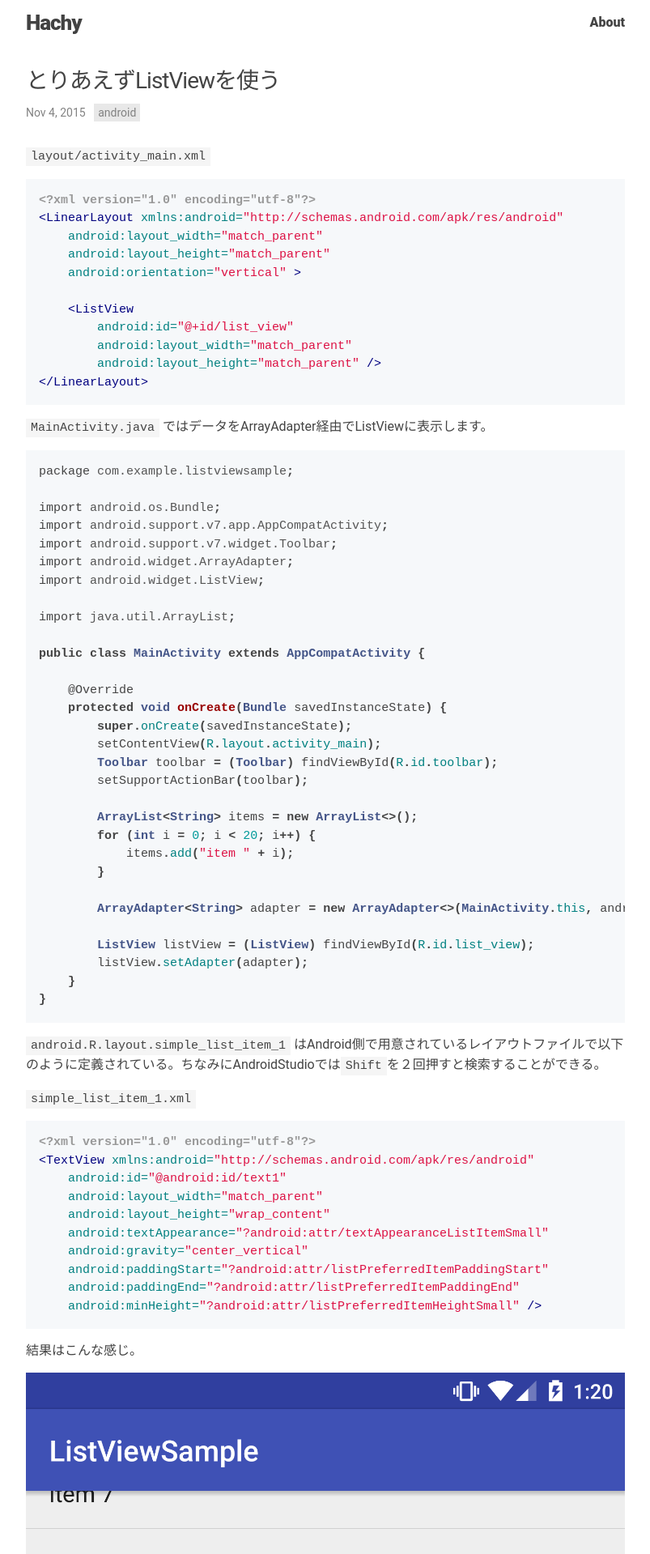
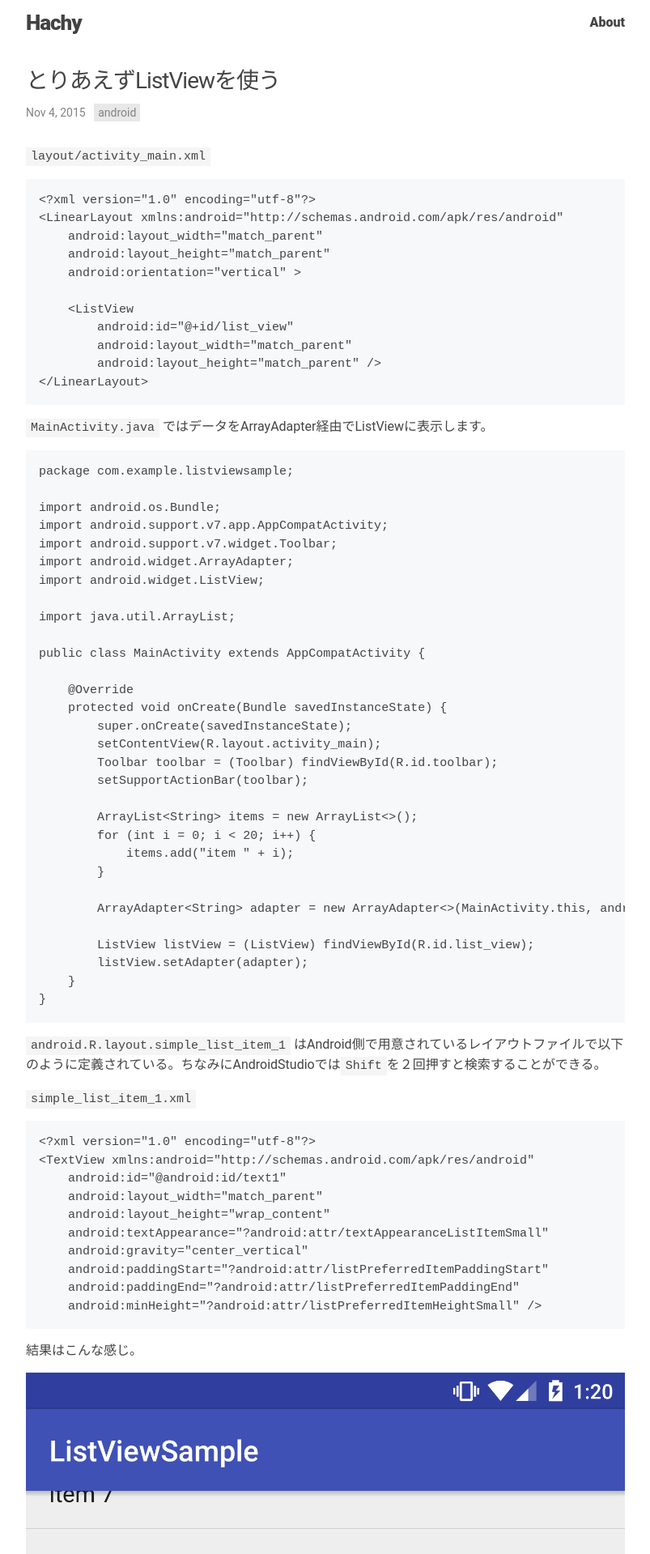
Before and after one commit to hachy/hachy.github.io, a Jekyll site: the page built from _posts/2015-11-04-listview-sample.md, in a window 1280 px wide. Shown: the top 1919 px of the page at 81% size, without its empty margins (238-1041 px from the left). Built offline with Jekyll 4.4.1, drawn with Linux system fonts in a browser that asks for light colours; comment, search, counter and statistics services are not loaded.

Commit message:
unused scss

```diff
--- a/_sass/_syntax-highlighting.scss
+++ /dev/null
@@ -1,204 +0,0 @@
-/**
- * Syntax highlighting styles
- */
-.highlight {
-  background: #fff;
-  @extend %vertical-rhythm;
-
-  .highlighter-rouge & {
-    background: $code-bg2;
-  }
-
-  .c {
-    color: #998;
-    font-style: italic;
-  } // Comment
-  .err {
-    color: #a61717;
-    background-color: #e3d2d2;
-  } // Error
-  .k {
-    font-weight: bold;
-  } // Keyword
-  .o {
-    font-weight: bold;
-  } // Operator
-  .cm {
-    color: #998;
-    font-style: italic;
-  } // Comment.Multiline
-  .cp {
-    color: #999;
-    font-weight: bold;
-  } // Comment.Preproc
-  .c1 {
-    color: #998;
-    font-style: italic;
-  } // Comment.Single
-  .cs {
-    color: #999;
-    font-weight: bold;
-    font-style: italic;
-  } // Comment.Special
-  .gd {
-    color: #000;
-    background-color: #fdd;
-  } // Generic.Deleted
-  .gd .x {
-    color: #000;
-    background-color: #faa;
-  } // Generic.Deleted.Specific
-  .ge {
-    font-style: italic;
-  } // Generic.Emph
-  .gr {
-    color: #a00;
-  } // Generic.Error
-  .gh {
-    color: #999;
-  } // Generic.Heading
-  .gi {
-    color: #000;
-    background-color: #dfd;
-  } // Generic.Inserted
-  .gi .x {
-    color: #000;
-    background-color: #afa;
-  } // Generic.Inserted.Specific
-  .go {
-    color: #888;
-  } // Generic.Output
-  .gp {
-    color: #555;
-  } // Generic.Prompt
-  .gs {
-    font-weight: bold;
-  } // Generic.Strong
-  .gu {
-    color: #aaa;
-  } // Generic.Subheading
-  .gt {
-    color: #a00;
-  } // Generic.Traceback
-  .kc {
-    font-weight: bold;
-  } // Keyword.Constant
-  .kd {
-    font-weight: bold;
-  } // Keyword.Declaration
-  .kp {
-    font-weight: bold;
-  } // Keyword.Pseudo
-  .kr {
-    font-weight: bold;
-  } // Keyword.Reserved
-  .kt {
-    color: #458;
-    font-weight: bold;
-  } // Keyword.Type
-  .m {
-    color: #099;
-  } // Literal.Number
-  .s {
-    color: #d14;
-  } // Literal.String
-  .na {
-    color: #008080;
-  } // Name.Attribute
-  .nb {
-    color: #0086b3;
-  } // Name.Builtin
-  .nc {
-    color: #458;
-    font-weight: bold;
-  } // Name.Class
-  .no {
-    color: #008080;
-  } // Name.Constant
-  .ni {
-    color: #800080;
-  } // Name.Entity
-  .ne {
-    color: #900;
-    font-weight: bold;
-  } // Name.Exception
-  .nf {
-    color: #900;
-    font-weight: bold;
-  } // Name.Function
-  .nn {
-    color: #555;
-  } // Name.Namespace
-  .nt {
-    color: #000080;
-  } // Name.Tag
-  .nv {
-    color: #008080;
-  } // Name.Variable
-  .ow {
-    font-weight: bold;
-  } // Operator.Word
-  .w {
-    color: #bbb;
-  } // Text.Whitespace
-  .mf {
-    color: #099;
-  } // Literal.Number.Float
-  .mh {
-    color: #099;
-  } // Literal.Number.Hex
-  .mi {
-    color: #099;
-  } // Literal.Number.Integer
-  .mo {
-    color: #099;
-  } // Literal.Number.Oct
-  .sb {
-    color: #d14;
-  } // Literal.String.Backtick
-  .sc {
-    color: #d14;
-  } // Literal.String.Char
-  .sd {
-    color: #d14;
-  } // Literal.String.Doc
-  .s2 {
-    color: #d14;
-  } // Literal.String.Double
-  .se {
-    color: #d14;
-  } // Literal.String.Escape
-  .sh {
-    color: #d14;
-  } // Literal.String.Heredoc
-  .si {
-    color: #d14;
-  } // Literal.String.Interpol
-  .sx {
-    color: #d14;
-  } // Literal.String.Other
-  .sr {
-    color: #009926;
-  } // Literal.String.Regex
-  .s1 {
-    color: #d14;
-  } // Literal.String.Single
-  .ss {
-    color: #990073;
-  } // Literal.String.Symbol
-  .bp {
-    color: #999;
-  } // Name.Builtin.Pseudo
-  .vc {
-    color: #008080;
-  } // Name.Variable.Class
-  .vg {
-    color: #008080;
-  } // Name.Variable.Global
-  .vi {
-    color: #008080;
-  } // Name.Variable.Instance
-  .il {
-    color: #099;
-  } // Literal.Number.Integer.Long
-}
--- a/css/main.scss
+++ b/css/main.scss
@@ -26,4 +26,4 @@ $code-bg2: #f6f8fa;
     @content;
   }
 }
-@import 'base', 'layout', 'syntax-highlighting';
+@import 'base', 'layout';
```
